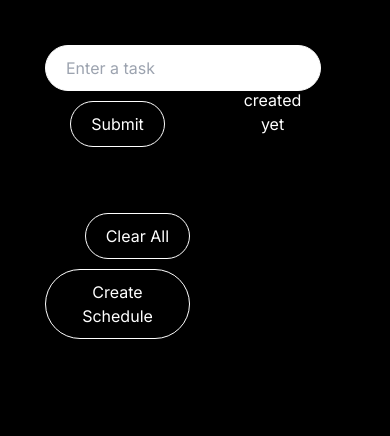
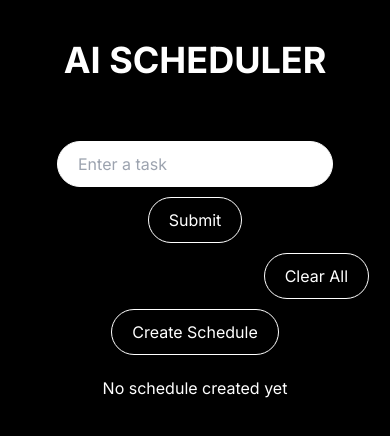
Before and after one commit to erik-ksth/ai-scheduler, a Next.js app: page / in a window 390 px wide. Shown: the top 436 px of the page. Built offline with nearby package versions, Linux system fonts and the light colour scheme.

Commit message:
update: UI improvements and change title

```diff
--- a/src/app/page.tsx
+++ b/src/app/page.tsx
@@ -54,17 +54,26 @@ export default function Home() {
   };
 
   return (
-    <main className="flex min-h-screen flex-row items-center justify-between p-10">
-      <div className="w-1/2 h-screen">
+    <main>
+      <h1 className="text-center text-4xl font-bold my-10">AI SCHEDULER</h1>
+      <div className="flex min-h-screen flex-col md:flex-row gap-4 items-center p-4 md:p-10">
+        <div className=" md:w-1/2 md:h-screen">
           <form onSubmit={handleSubmit} className="text-center">
-          <input type="text" className="text-black" placeholder="Enter a task"/>
+            <input
+              type="text"
+              className="text-black"
+              placeholder="Enter a task"
+            />
             <button type="submit">Submit</button>
           </form>
-        <div className="flex flex-col px-5 py-3 my-4">
+          <div className="flex flex-col md:px-5 md:py-3 md:my-4">
             {tasks.map((task, index) => (
               <div key={index} className="flex justify-between items-center">
                 <div>{task}</div>
-              <FaRegTrashCan className="my-3 cursor-pointer" onClick={() => handleDelete(index)}/>
+                <FaRegTrashCan
+                  className="my-3 cursor-pointer"
+                  onClick={() => handleDelete(index)}
+                />
               </div>
             ))}
           </div>
@@ -79,7 +88,7 @@ export default function Home() {
             )}
           </div>
         </div>
-      <div className="w-1/2 h-screen">
+        <div className="md:w-1/2">
           <div className="flex items-start justify-center w-full px-10">
             {!response && !loading ? (
               <div className="text-center">
@@ -97,6 +106,7 @@ export default function Home() {
             )}
           </div>
         </div>
+      </div>
     </main>
   );
 }
```
Lines whose indentation alone changed are shown as unchanged.
